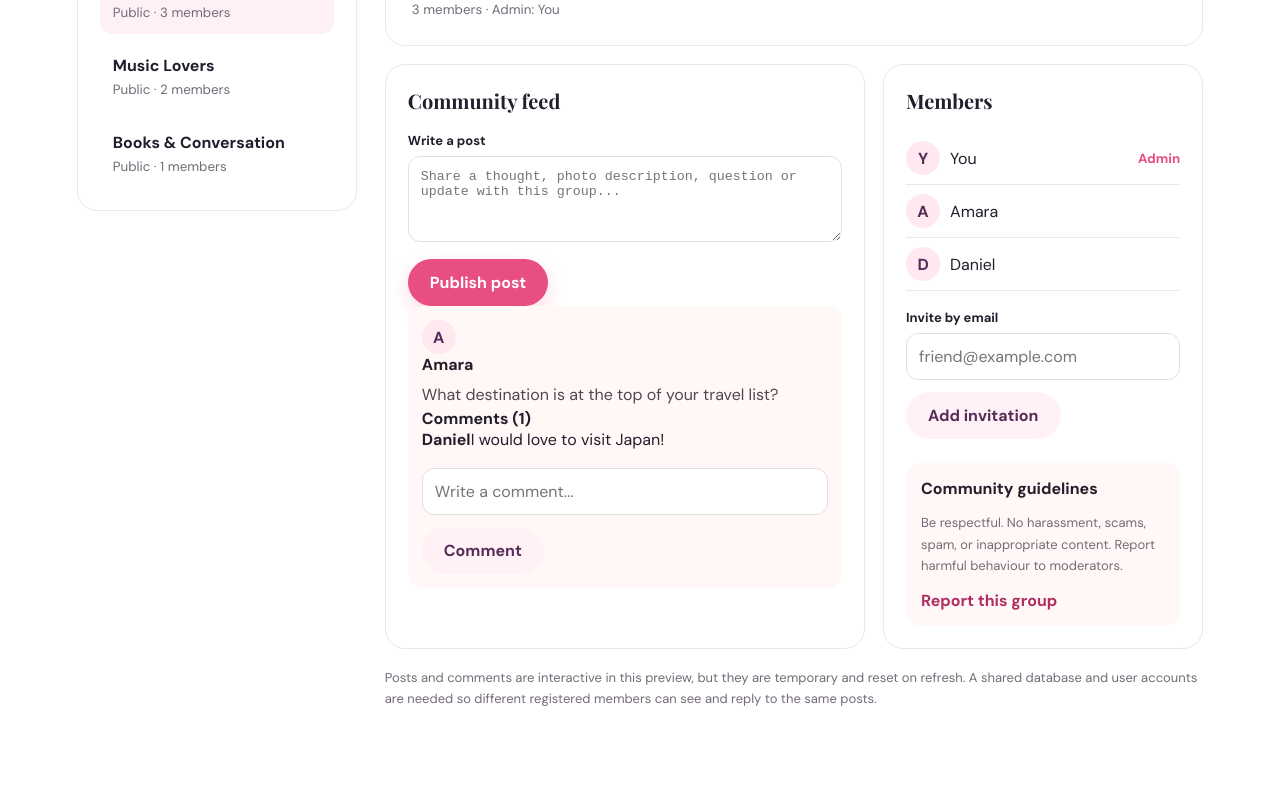
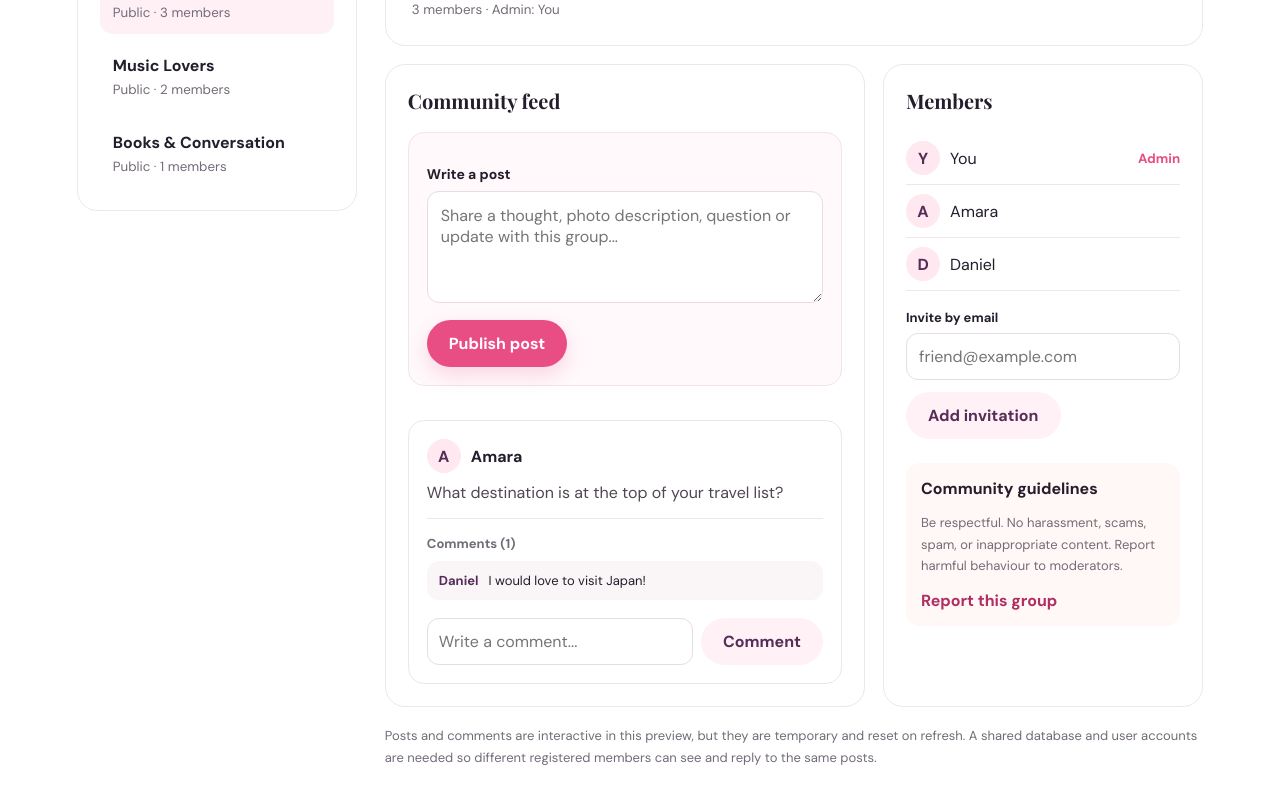
Before and after one commit to chisoluokenyi-debug/ichameet, a Next.js app: page /groups in a window 1280 px wide. Shown: the part 620-1424 px from the top of the page. Before the commit the page ends 1384 px from the top, so only its background shows below. Built offline with nearby package versions, Linux system fonts and the light colour scheme.

Commit message:
Style group posts and comments feed

```diff
--- a/app/globals.css
+++ b/app/globals.css
@@ -99,3 +99,19 @@ button,input{font:inherit}
 .preview-warning{margin-top:18px}
 @media(max-width:900px){.groups-layout{grid-template-columns:1fr}.group-tools{grid-template-columns:1fr}}
 @media(max-width:560px){.group-panel-head{display:block}.group-panel-head>.btn{margin-top:16px}.groups-hero{padding-top:42px}.groups-layout{padding-top:24px}}
+
+/* Group social feed and comment styling */
+.create-post-form{padding:18px;border:1px solid var(--line);border-radius:16px;background:#fff9fb;margin-bottom:20px}
+.create-post-form label{display:block;font-weight:700;font-size:14px;margin-bottom:8px}
+.create-post-form textarea{width:100%;border:1px solid #e7dce2;border-radius:12px;padding:13px;resize:vertical;font:inherit}
+.create-post-form .btn{margin-top:12px}
+.group-post{padding:18px;border:1px solid var(--line);border-radius:16px;background:#fff;margin-top:14px}
+.post-author{display:flex;align-items:center;gap:10px}
+.post-body{white-space:pre-wrap;line-height:1.7;color:var(--ink);margin:14px 0}
+.comments-area{border-top:1px solid var(--line);padding-top:13px;margin-top:12px}
+.comments-title{font-size:13px;color:var(--muted)}
+.comment-item{display:flex;gap:10px;align-items:flex-start;background:#faf6f8;padding:10px 12px;border-radius:12px;margin-top:8px;font-size:13px;line-height:1.5}
+.comment-item strong{white-space:nowrap;color:var(--plum)}
+.comment-form{display:flex;gap:8px;margin-top:12px}
+.comment-form input{min-width:0;flex:1;border:1px solid #e7dce2;border-radius:12px;padding:11px}
+.comment-form .btn{margin:0;white-space:nowrap}
```
